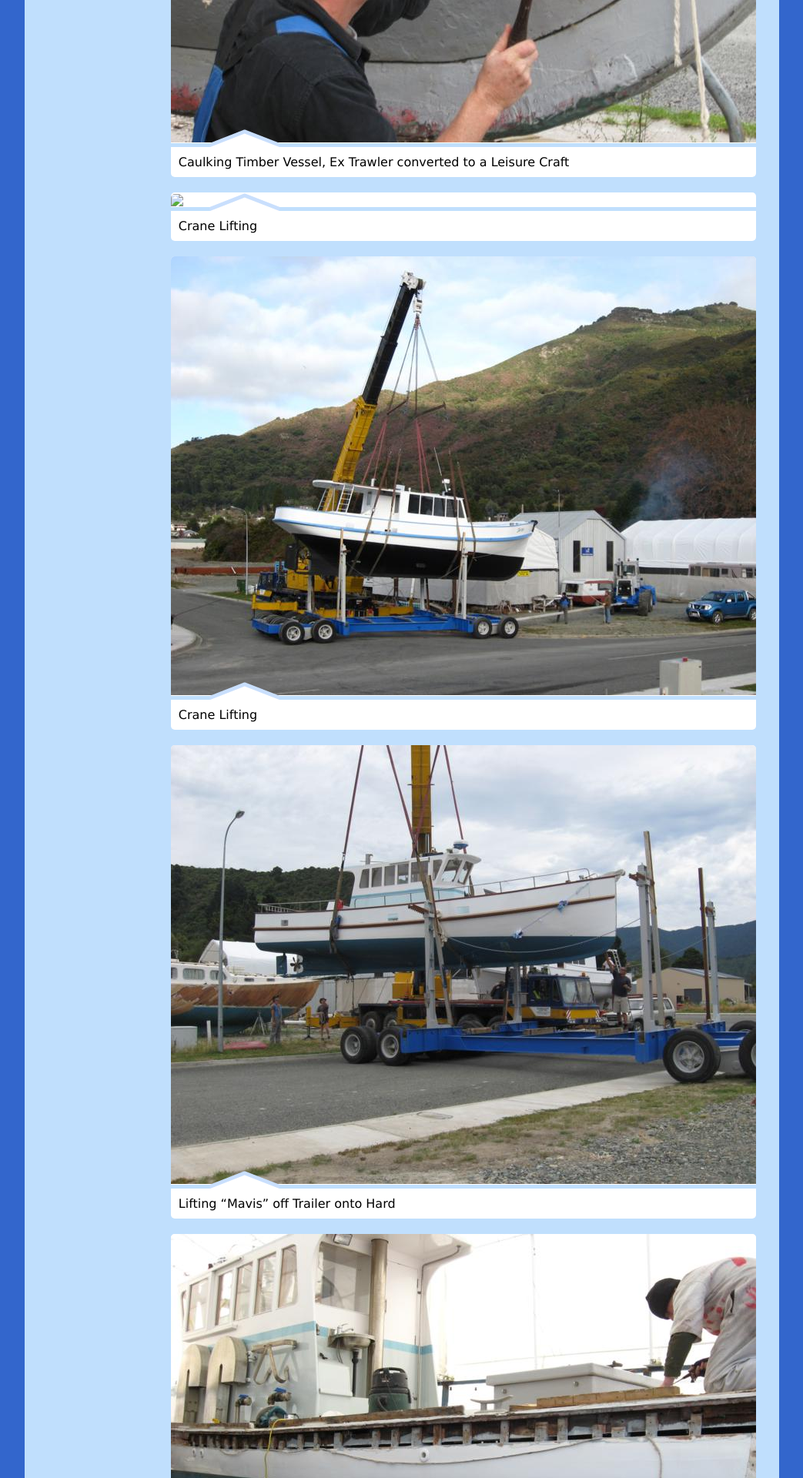
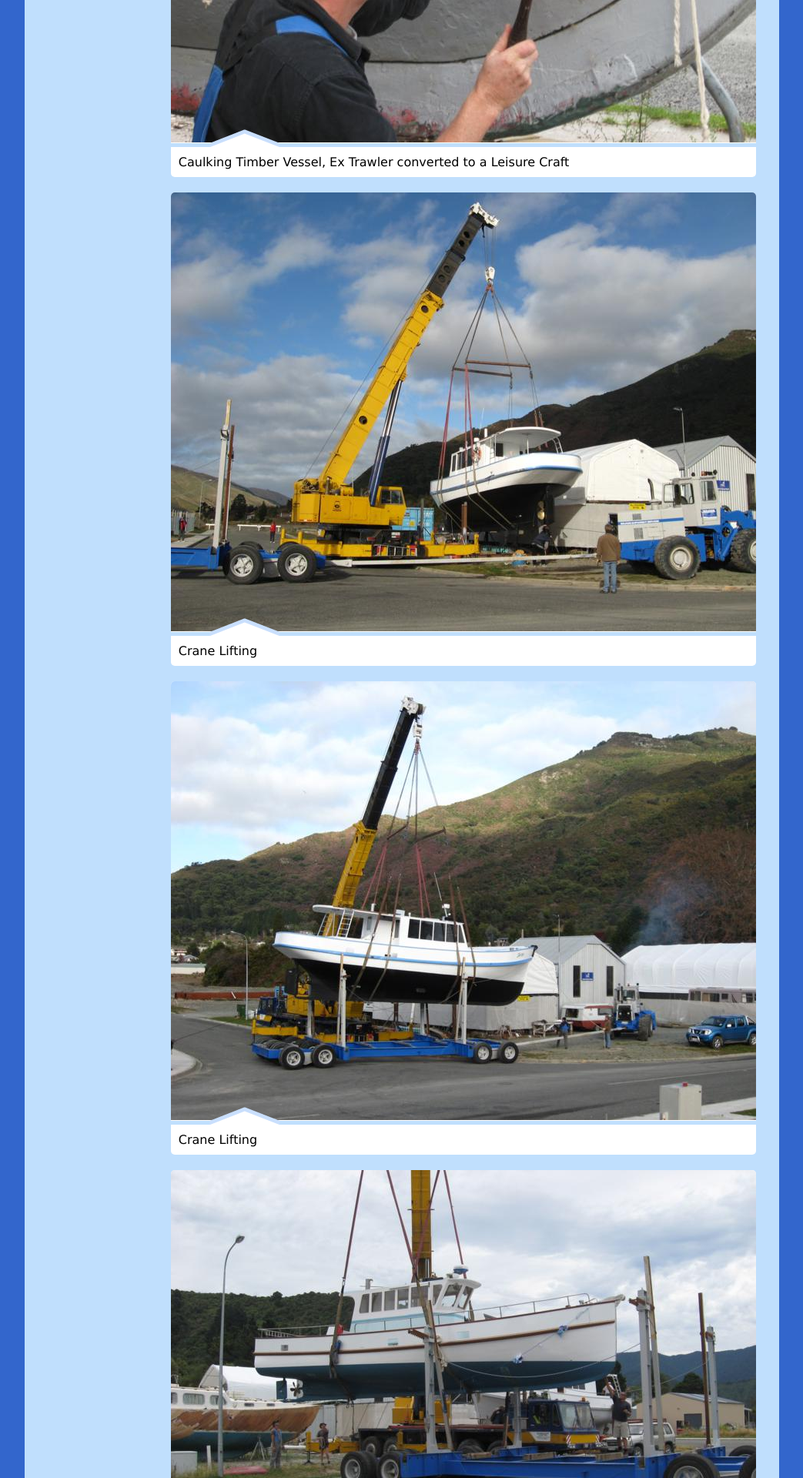
Before and after one commit to sounds-shipwright/sounds-shipwright.github.com, a Jekyll site: the page built from rebuild-restoration.html, in a window 1280 px wide. Shown: the part 3206-5126 px from the top of the page at 77% size, without its empty margins (118-1161 px from the left). Built offline with Jekyll 4.4.1, drawn with Linux system fonts in a browser that asks for light colours.

Commit message:
fix image path

```diff
--- a/rebuild-restoration.html
+++ b/rebuild-restoration.html
@@ -40,7 +40,7 @@ title:  Restoration
 </div>
 
 <div class="caption bottom">
-  <img src="/images/Rebuild and Restoration/medium/medium/045_760x570.jpg"/>
+  <img src="/images/Rebuild and Restoration/medium/045_760x570.jpg"/>
   <p>
     Crane Lifting
   </p>
```
